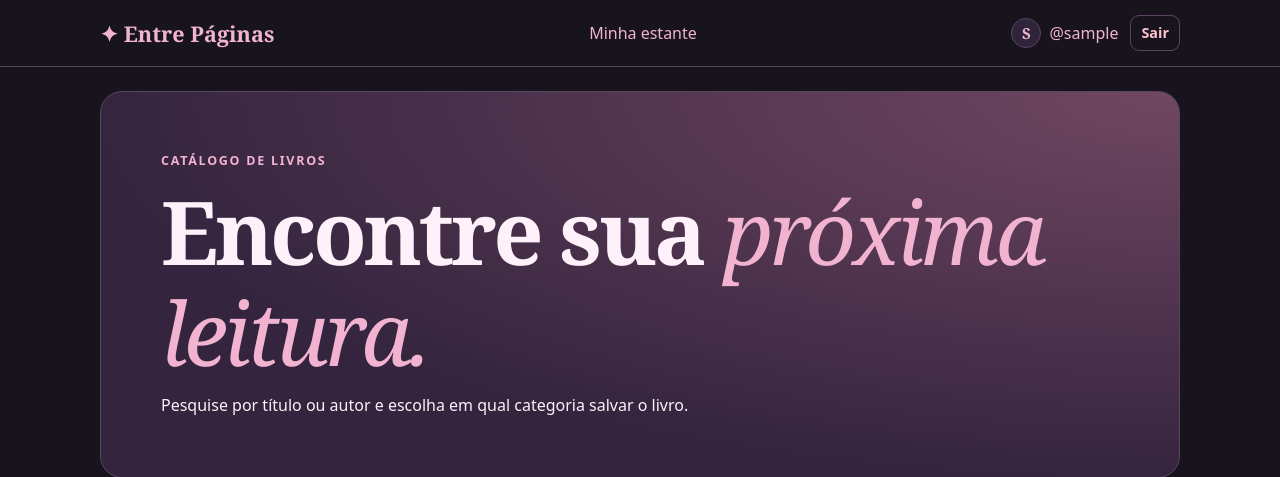
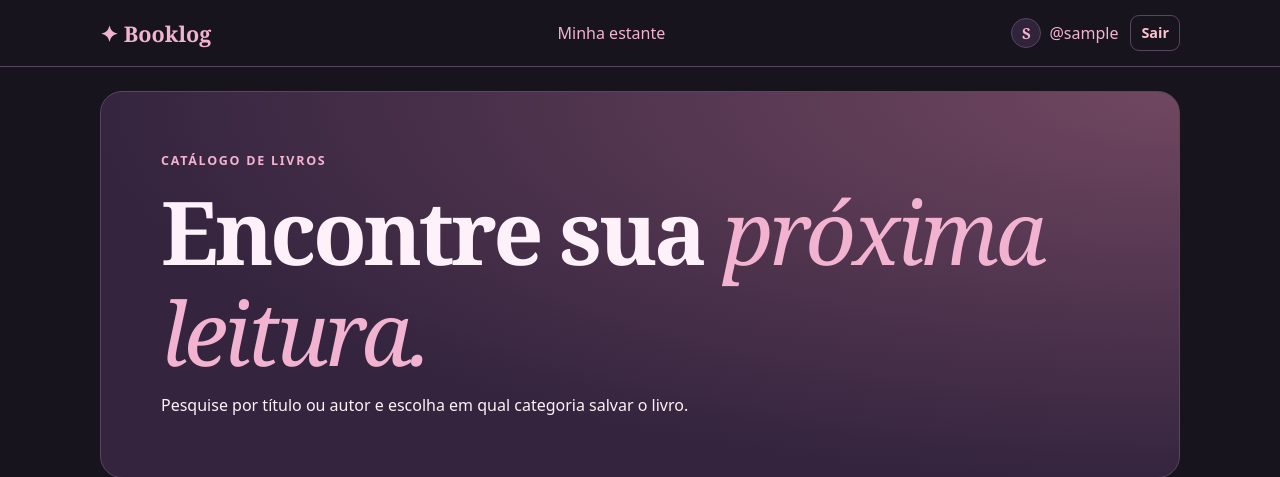
Before and after one commit to SophiaBetoni/booklog, a Flask app: page /catalogo in a window 1280 px wide. Shown: the top 477 px of the page. Run offline with Flask 3, Linux system fonts and the light colour scheme; the visitor is signed in with stand-in values (Sample User, id 1); data comes from the database, SQL or seed files in the repository; parts of the project's set-up code (start-up, migrations or seed data) failed here and were passed over.

Commit message:
fix: troca o nome antigo "Entre Paginas" por Booklog na busca
Co-Authored-By: Claude Opus 5.5 <noreply@anthropic.com>

```diff
--- a/templates/catalogo.html
+++ b/templates/catalogo.html
@@ -3,7 +3,7 @@
 <head>
     <meta charset="UTF-8">
     <meta name="viewport" content="width=device-width, initial-scale=1">
-    <title>Buscar livros | Entre Páginas</title>
+    <title>Buscar livros | Booklog</title>
     <link rel="stylesheet" href="{{ url_for('static', filename='style.css') }}">
     <link rel="apple-touch-icon" href="{{ url_for('static', filename='icons/apple-touch-icon.png') }}">
     <link rel="icon" type="image/png" sizes="192x192" href="{{ url_for('static', filename='icons/icon-192.png') }}">
@@ -12,7 +12,7 @@
 <body>
     <header class="topo">
         <div class="container barra">
-            <a class="marca" href="{{ url_for('inicio') }}">✦ Entre Páginas</a>
+            <a class="marca" href="{{ url_for('inicio') }}">✦ Booklog</a>
             <a class="link" href="{{ url_for('inicio') }}">Minha estante</a>
             {% include '_conta.html' %}
         </div>
```
